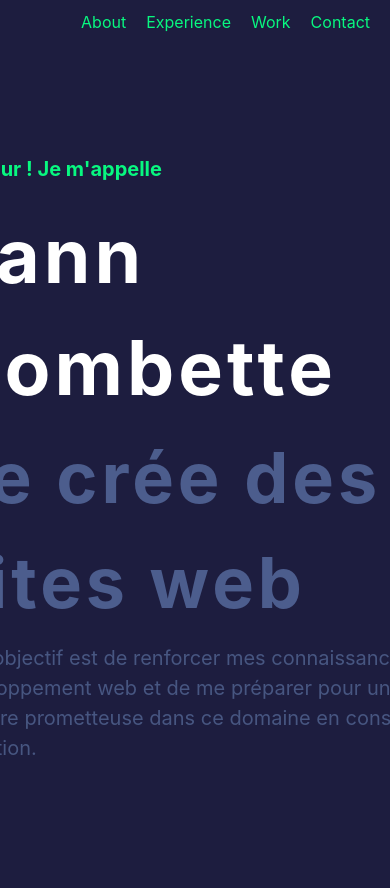
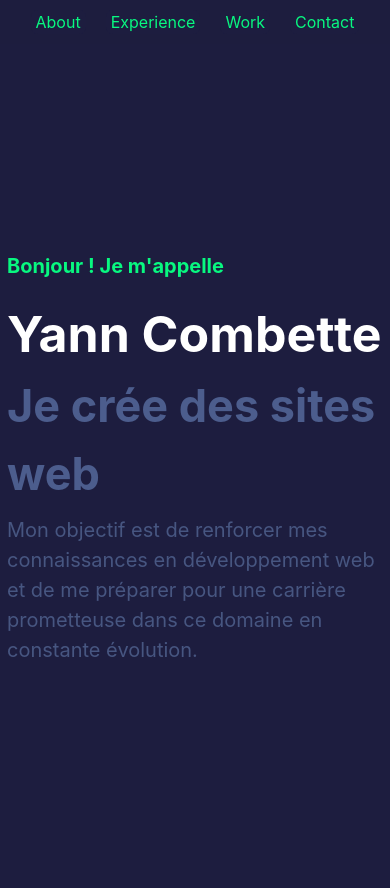
Before and after one commit to YannCombette/01-MyRepo, a PHP site: page / in a window 390 px wide; the page is wider, and only the part inside the window is pictured. Run offline with PHP 8.4, Linux system fonts and the light colour scheme.

Commit message:
updated for phone vew

```diff
--- a/CSS/style.css
+++ b/CSS/style.css
@@ -1,4 +1,5 @@
 
+@media screen and (min-width: 875px){
     body{
         background-color: rgb(29, 29, 63);
         display: flex;
@@ -15,9 +16,14 @@ header{
         justify-content: end;
         width: 100%;
         padding: 10px;
+        background-color: rgba(29, 29, 63, 0.863);
     }
     .lien{
         margin: 0 10px;
+        background-color: rgb(29, 29, 63);
+        border-radius: 7px;
+
+        padding: 0 5px ;
     }
 
 
@@ -58,3 +64,70 @@ main #main{
     .lien, strong{
         color: rgb(8, 248, 128);
     }
+}
+
+/* ______________________________________________________________ */
+
+@media screen and (max-width: 875px){
+    body{
+        background-color: rgb(29, 29, 63);
+        display: flex;
+        flex-direction: column;
+
+        min-height: 100vh;
+
+    }
+
+    header{
+        position: sticky;
+        top: 0;
+        display: flex;
+        justify-content: center;
+        width: 100%;
+        padding: 10px;
+        background-color: rgba(29, 29, 63, 0.863);
+    }
+    .lien{
+        margin: 0 10px;
+        background-color: rgb(29, 29, 63);
+        border-radius: 7px;
+        padding: 0 5px ;
+    }
+
+
+    h1{
+        font-size: 50px;
+        color: white;
+        margin: 0;
+
+    }
+    h2{
+
+        color: rgb(76, 93, 141);
+        font-size: 45px;
+    }
+    p{
+        font-size: 20px;
+        color: rgb(71, 86, 129);
+    }
+    #mDescription{
+    width: 100%;
+    }
+
+
+    main{
+        display: flex;
+        flex-direction: column;
+        justify-content: center;
+        min-height: 100vh;
+        padding: 7px;
+    }
+    main #main{
+        display: flex;
+        flex-direction: column;
+    }
+
+    .lien, strong{
+        color: rgb(8, 248, 128);
+    }
+}
```
Lines whose indentation alone changed are shown as unchanged.
